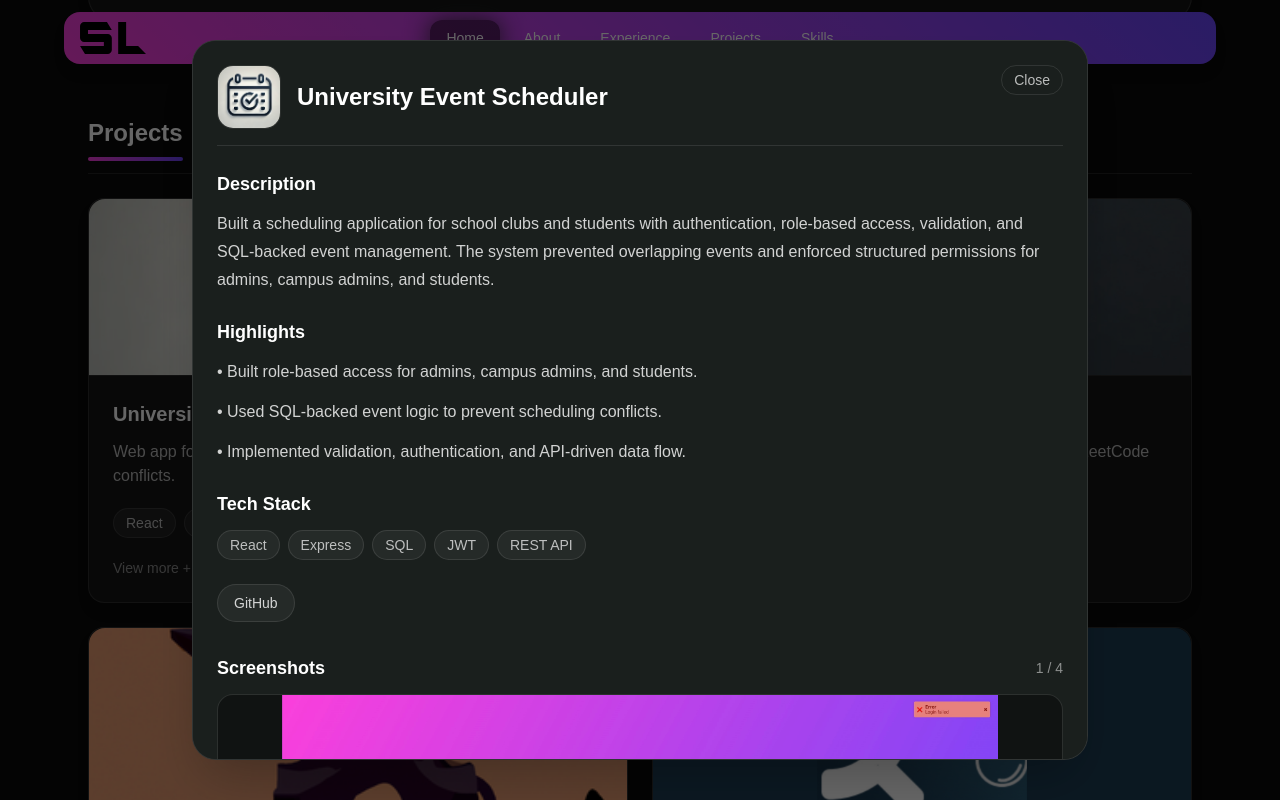
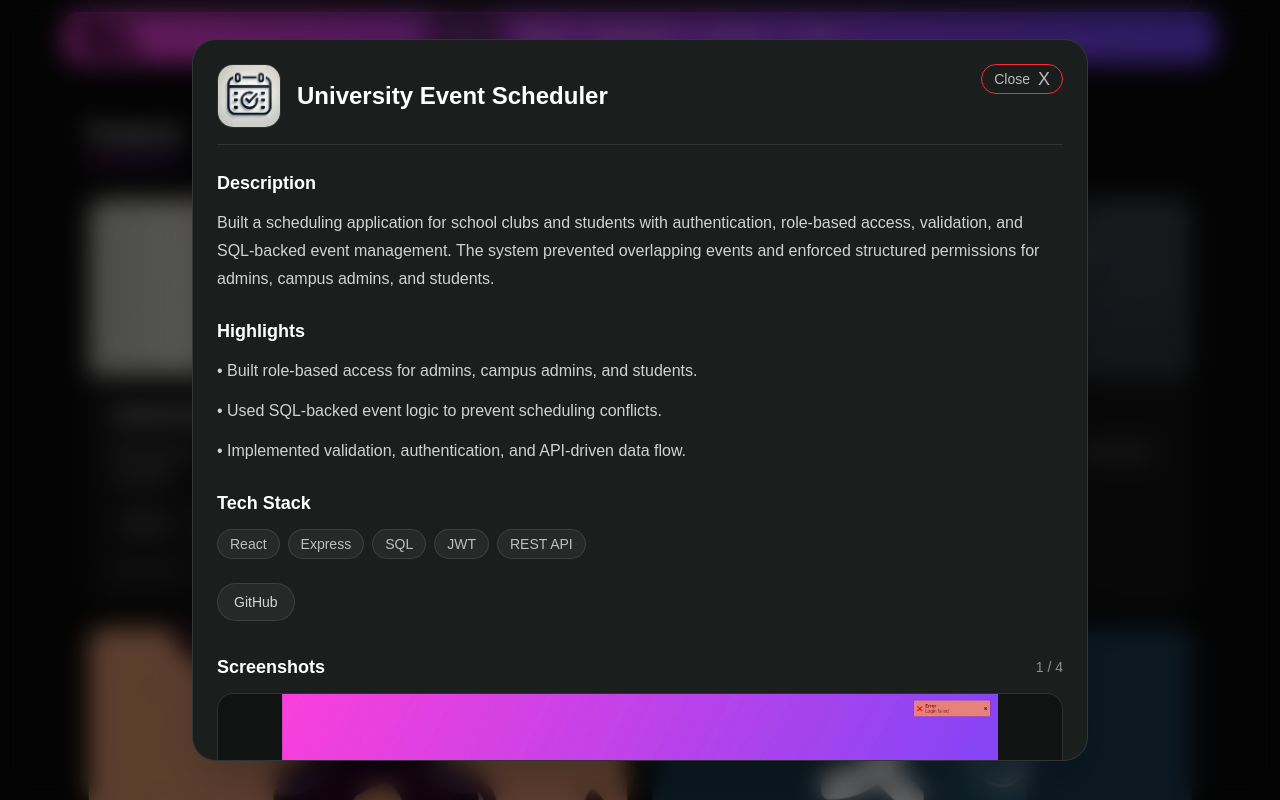
Before and after one commit to sethlenhof/website-mk2, a Next.js app: page / in a window 1280 px wide. Both pictures are taken after a click on the button 358 px from the left and 2361 px from the top of the page. Shown: the part 1961-2761 px from the top of the page. Built offline with nearby package versions, Linux system fonts and the light colour scheme.

Commit message:
Update close and the scroll on modal

```diff
--- a/src/app/globals.css
+++ b/src/app/globals.css
@@ -54,3 +54,33 @@ body {
     rgba(130, 100, 255, 1) 100%
   );
 }
+
+
+/* Modal-specific scrollbar */
+.modal-scrollbar {
+  scrollbar-width: thin;
+  scrollbar-color: rgba(140, 80, 255, 0.8) transparent;
+}
+
+/* Chrome / Edge / Safari */
+.modal-scrollbar::-webkit-scrollbar {
+  width: 10px;
+}
+
+.modal-scrollbar::-webkit-scrollbar-track {
+  background: transparent;
+}
+
+.modal-scrollbar::-webkit-scrollbar-thumb {
+  border-radius: 9999px;
+  border: 2px solid transparent;
+  background:
+    linear-gradient(45deg, rgba(251, 63, 220, 1) 0%, rgba(105, 70, 252, 1) 100%)
+    padding-box;
+}
+
+.modal-scrollbar::-webkit-scrollbar-thumb:hover {
+  background:
+    linear-gradient(45deg, rgba(255, 90, 230, 1) 0%, rgba(130, 100, 255, 1) 100%)
+    padding-box;
+}
--- a/src/components/ui/Modal.tsx
+++ b/src/components/ui/Modal.tsx
@@ -40,6 +40,7 @@ export default function Modal({
 }: ModalProps) {
   const [mounted, setMounted] = useState(false);
   const [visible, setVisible] = useState(false);
+  const [scrolled, setScrolled] = useState(false);
 
   useEffect(() => {
     let openTimer: ReturnType<typeof setTimeout> | null = null;
@@ -47,6 +48,7 @@ export default function Modal({
 
     if (isOpen) {
       setMounted(true);
+      setScrolled(false);
       openTimer = setTimeout(() => {
         setVisible(true);
       }, 20);
@@ -54,6 +56,7 @@ export default function Modal({
       setVisible(false);
       closeTimer = setTimeout(() => {
         setMounted(false);
+        setScrolled(false);
         onAfterClose?.();
       }, 500);
     }
@@ -86,18 +89,41 @@ export default function Modal({
     <div
       onClick={onClose}
       className={`fixed inset-0 z-50 flex items-center justify-center p-4 transition-all duration-500 ${
-        visible ? "bg-black/60" : "bg-black/0"
+        visible ? "bg-black/60 backdrop-blur-md" : "bg-black/0 backdrop-blur-0"
       }`}
     >
       <div
         onClick={(e) => e.stopPropagation()}
-        className={`max-h-[90vh] w-full max-w-4xl overflow-y-auto rounded-3xl border border-white/10 bg-[#1a1f1d] p-6 shadow-2xl transition-all duration-500 ${
+        className={`relative w-full max-w-4xl rounded-3xl border border-white/10 bg-[#1a1f1d] shadow-2xl transition-all duration-500 overflow-y-hidden ${
           visible
             ? "translate-y-0 scale-100 opacity-100"
             : "translate-y-2 scale-[0.98] opacity-0"
         }`}
       >
-      <div className="mb-6 flex items-start justify-between gap-4 border-b border-white/10 pb-4">
+        <button
+          onClick={onClose}
+          aria-label="Close modal"
+          className="absolute right-6 top-6 z-50 flex items-center rounded-full border border-red-500 bg-[#1a1f1d]/90 px-3 py-1 text-sm text-white/70 transition hover:bg-red-500/10 hover:text-white"
+        >
+          <span
+            className={`inline-block overflow-hidden whitespace-nowrap transition-all duration-500 ease-out ${
+              scrolled
+                ? "mr-0 max-w-0 opacity-0"
+                : "mr-2 max-w-16 opacity-100"
+            }`}
+          >
+            Close
+          </span>
+          <span className="text-lg leading-none">X</span>
+        </button>
+
+        <div
+          className="modal-scrollbar max-h-[90vh] overflow-y-auto rounded-3xl p-6"
+          onScroll={(e) => {
+            setScrolled(e.currentTarget.scrollTop > 20);
+          }}
+        >
+          <div className="mb-6 border-b border-white/10 pb-4 pr-28">
             <div
               className={`min-w-0 ${
                 headerLogoMode === "wide"
@@ -108,7 +134,7 @@ export default function Modal({
               {headerLogo ? (
                 <div
                   className={`flex shrink-0 items-center justify-center overflow-hidden ${
-                headerLogoMode === "wide" ? "w-fit px-3 py-2" : "h-16 w-16 rounded-2xl border border-white/10 bg-black/20"
+                    headerLogoMode === "wide" ? "w-fit" : "h-16 w-16 rounded-2xl border border-white/10 bg-black/20"
                   }`}
                 >
                   <img
@@ -123,17 +149,11 @@ export default function Modal({
                 {title}
               </h3>
             </div>
-
-        <button
-          onClick={onClose}
-          className="shrink-0 rounded-full border border-white/10 px-3 py-1 text-sm text-white/70 transition hover:bg-white/10 hover:text-white"
-        >
-          Close
-        </button>
           </div>
 
           {children}
         </div>
       </div>
+    </div>
   );
 }
--- a/src/data/projects.ts
+++ b/src/data/projects.ts
@@ -31,7 +31,7 @@ export const projects: ProjectItem[] = [
       "Implemented validation, authentication, and API-driven data flow.",
     ],
     tags: ["React", "Express", "SQL", "JWT", "REST API"],
-    github: "https://github.com/yourusername/university-event-scheduler",
+    github: "https://github.com/sethlenhof/DatabaseProject",
     logo: "/images/projects/university-scheduler/card.jpg",
     logoMode: "square",
     media: [
@@ -52,7 +52,7 @@ export const projects: ProjectItem[] = [
       "Focused on a more social presentation of technical progress.",
     ],
     tags: ["React", "TypeScript", "API Integration", "Web App"],
-    github: "https://github.com/yourusername/leetsocial",
+    github: "https://github.com/thedeclancarter/LeetSocial",
     logo: "/images/projects/LeetSocial/card.jpeg",
     logoMode: "square",
     media: [
```
Lines whose indentation alone changed are shown as unchanged.
